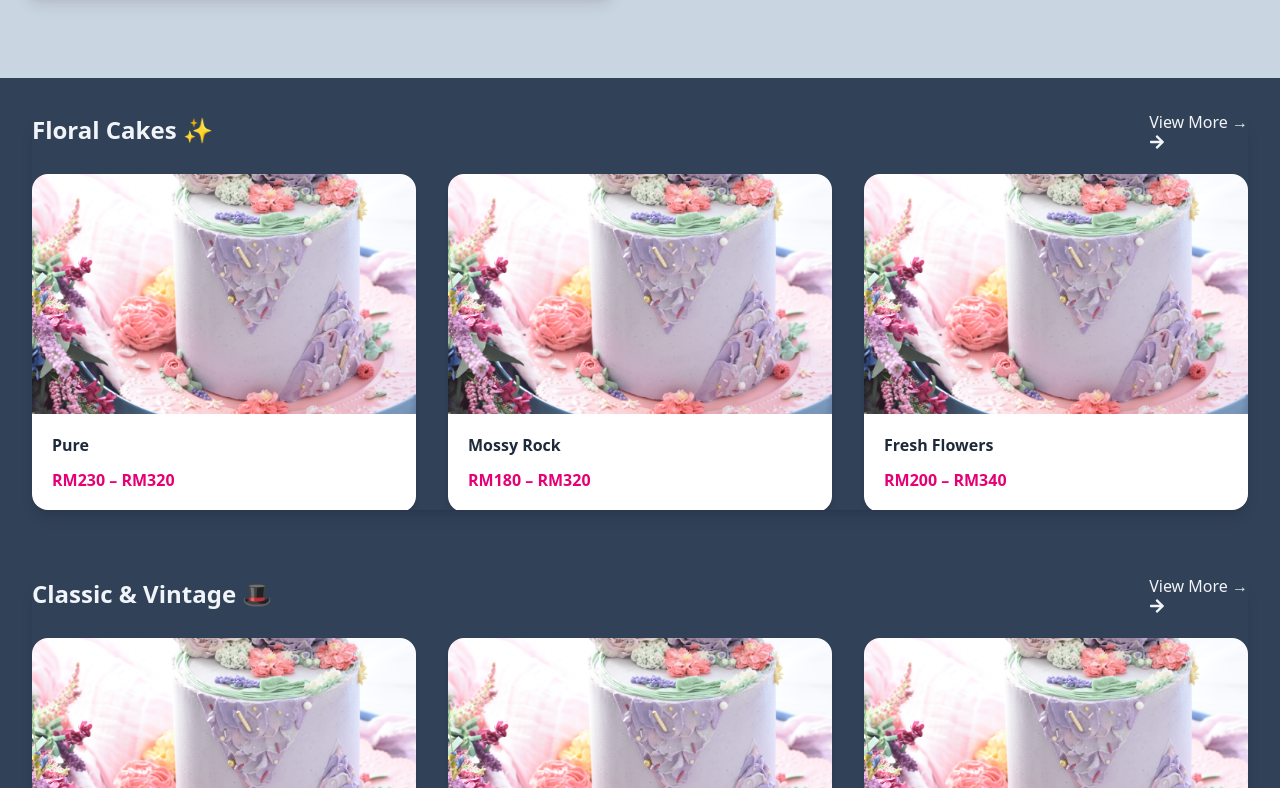
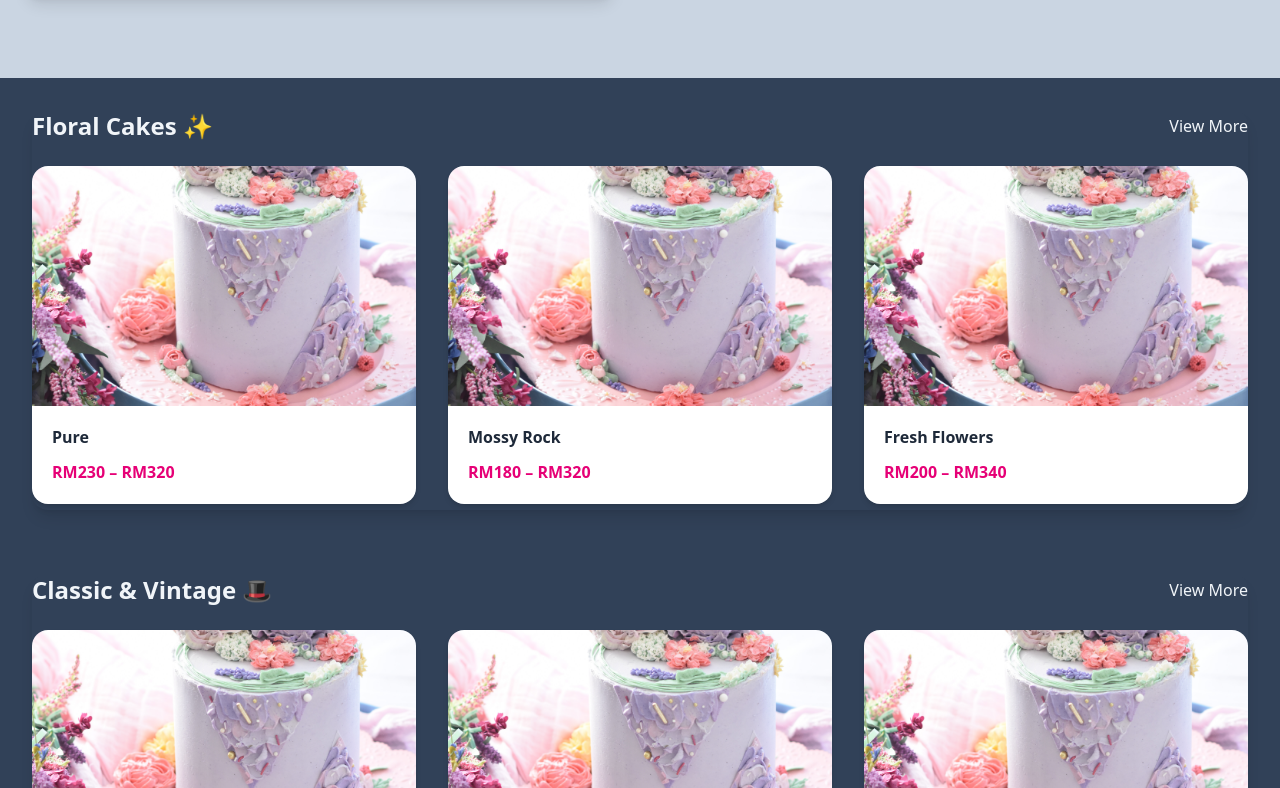
Before and after one commit to afiqwazien/tothemoon, a Next.js app: page / in a window 1280 px wide. Shown: the part 1332-2120 px from the top of the page. Built offline with nearby package versions, Linux system fonts and the light colour scheme.

Commit message:
slight update for mobile

```diff
--- a/app/page.tsx
+++ b/app/page.tsx
@@ -80,8 +80,11 @@ export default function HomePage() {
                 href={`/catalog?category=${category.id}`}
                 className="text-slate-100 hover:underline font-medium"
               >
-                <span className="hidden sm:inline">View More →</span>
-                <FaArrowRight />
+                {/* Show text on tablet/desktop */}
+                <span className="hidden sm:inline">View More</span>
+
+                {/* Show arrow only on mobile */}
+                <FaArrowRight className="w-4 h-4 sm:hidden" />
               </a>
             </div>
 
```
